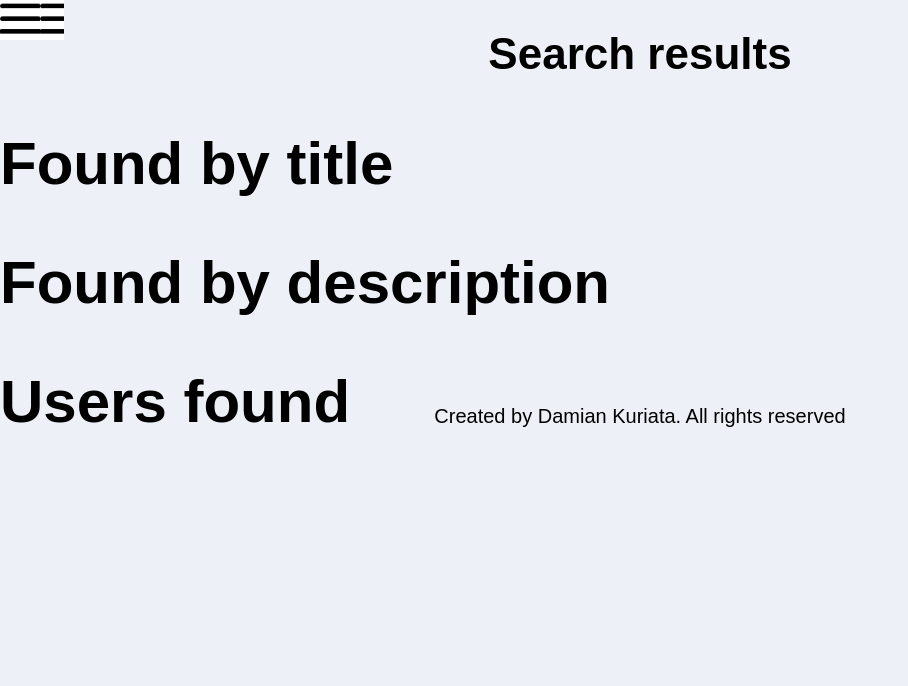
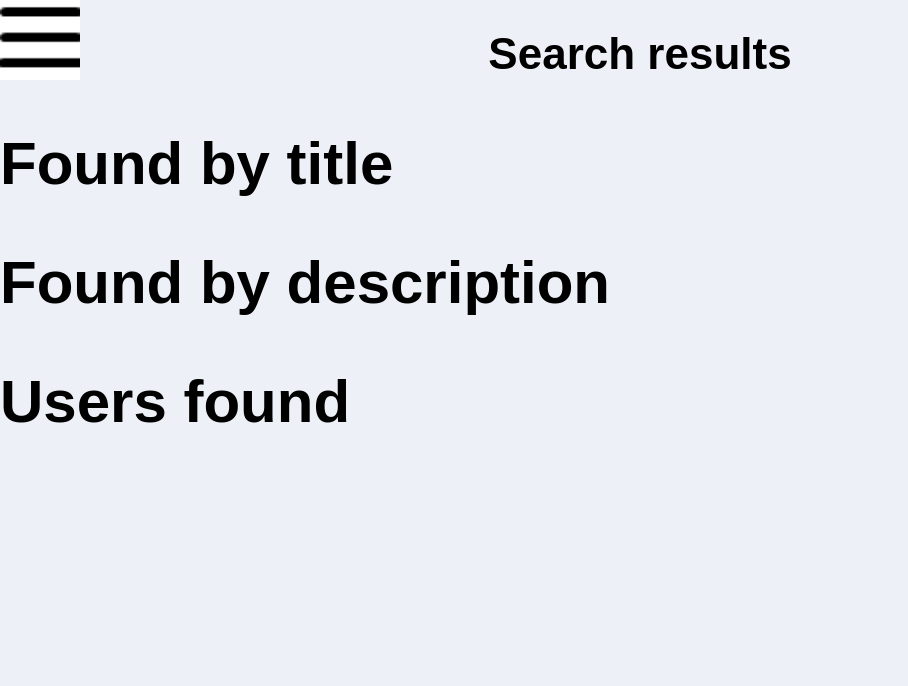
Before and after one commit to damian-kuriata/learningDjango, a Django app: page /catalog/search/1 in a window 1280 px wide. Shown: the top 686 px of the page, without its empty margins (0-908 px from the left). Run offline with Django 3.2, Linux system fonts and the light colour scheme; data that the repository does not hold is empty.

Commit message:
Temporarily remove footer, fix menu showing animation

```diff
--- a/djangolearn/static/css/style.css
+++ b/djangolearn/static/css/style.css
@@ -60,9 +64,10 @@ a:active {
     z-index: 3;
     font-size: .7em;
     background-image: url("../images/navigation.png");
-    width: 5%;
-    height: 5%;
+    width: 10%;
+    height: 10%;
     background-size: contain;
+    background-repeat: no-repeat;
     transition-property: background-color;
     transition-duration: .5s;
 }
@@ -244,13 +253,17 @@ label[for='add-language-input'] {
 .current-page-link {
     color: red;
 }
+footer {
+    position: absolute;
+    bottom: 0;
+    right: 0;
+    left: 0;
+}
 .footer {
     font-size: 0.5em;
     text-align: center;
     font-weight: lighter;
-    /*margin-bottom: .7em;*/
-    position: absolute;
-    bottom: .4em;
-    right: 0;
-    left: 0;
+    margin: 0;
+    padding: 0;
+    margin-bottom: .7em;
 }
--- a/djangolearn/static/scripts/main.js
+++ b/djangolearn/static/scripts/main.js
@@ -9,15 +9,17 @@ function addNavigationRollingButtonOnclick() {
     const button = $(".navigation-rolling-button");
     const navigation = $(".navigation");
     button.click(() => {
-        if(navigation.hasClass("navigation-hidden")) {
-            navigation.fadeIn(400, () => {
-                navigation.removeClass("navigation-hidden");
+        // Show navigation when it's hidden and hide when shown
+        // is(':hidden') checks display attribute, it becomes
+        // true when display is none
+        if(navigation.is(":hidden")) {
+            console.log("hidden");
+            navigation.show(300, () => {
+                navigation.css("display", "flex")
             });
         }
         else {
-            navigation.fadeOut(400, () => {
-                navigation.addClass("navigation-hidden");
-            });
+            navigation.hide(300);
         }
     })
 }
--- a/djangolearn/templates/base.html
+++ b/djangolearn/templates/base.html
@@ -63,11 +63,11 @@
             {% endcomment %}
 
         </main>
-        <footer>
+        <!--<footer>
             <div class="footer">
                 <span>Created by Damian Kuriata. All rights reserved</span>
             </div>
-        </footer>
+        </footer>-->
         <!-- Script needed to access translation functions -->
         <script src="{% url 'javascript-catalog' %}"></script>
         <script type="module" src="{% static 'scripts/main.js' %}"></script>
```
Also changed, not shown: other parts of djangolearn/static/css/style.css (+21 -13 lines), djangolearn/static/images/navigation.png (added), djangolearn/static/images/search.png (added), 1 other file.
